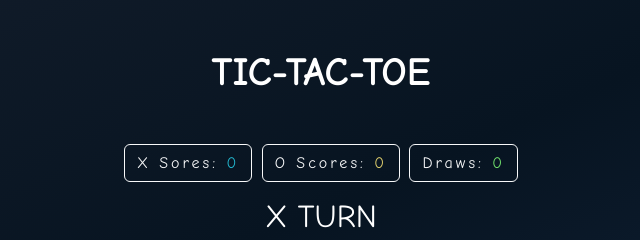
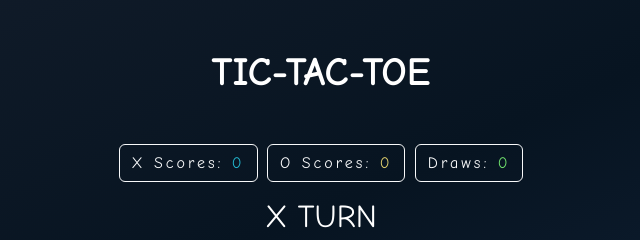
Before and after one commit to sadiq-ans/JS-Projects-RnW-, a plain HTML site: page assets/projects/tic-tac-toe.html in a window 1280 px wide. Shown: the top 240 px of the page, 319-959 px from the left. Drawn offline with nearby package versions, Linux system fonts and the light colour scheme; some packages are replaced by stand-ins of ours; a script that the page names is missing; a web font is replaced by a local one.

Commit message:
Fix HTML encoding issues in tic-tac-toe.html

```diff
--- a/assets/projects/tic-tac-toe.html
+++ b/assets/projects/tic-tac-toe.html
@@ -196,7 +196,7 @@
         <!-- Scoreboard -->
         <div class="top-content text-center text-white">
             <h3 class="d-inline-block px-5 py-2 fs-5 fw-bold ls-3">
-                <span class="btn btn-outline-light mt-3">X Sores: <span class="fw-normal" id="xWins">0</span></span>
+                <span class="btn btn-outline-light mt-3">X Scores: <span class="fw-normal" id="xWins">0</span></span>
                 <span class="btn btn-outline-light mt-3">O Scores: <span class="fw-normal" id="oWins">0</span></span>
                 <span class="btn btn-outline-light mt-3">Draws: <span class="fw-normal" id="dWins">0</span></span>
             </h3>
@@ -443,4 +443,5 @@
 
 </body>
 
+
 </html>
```
